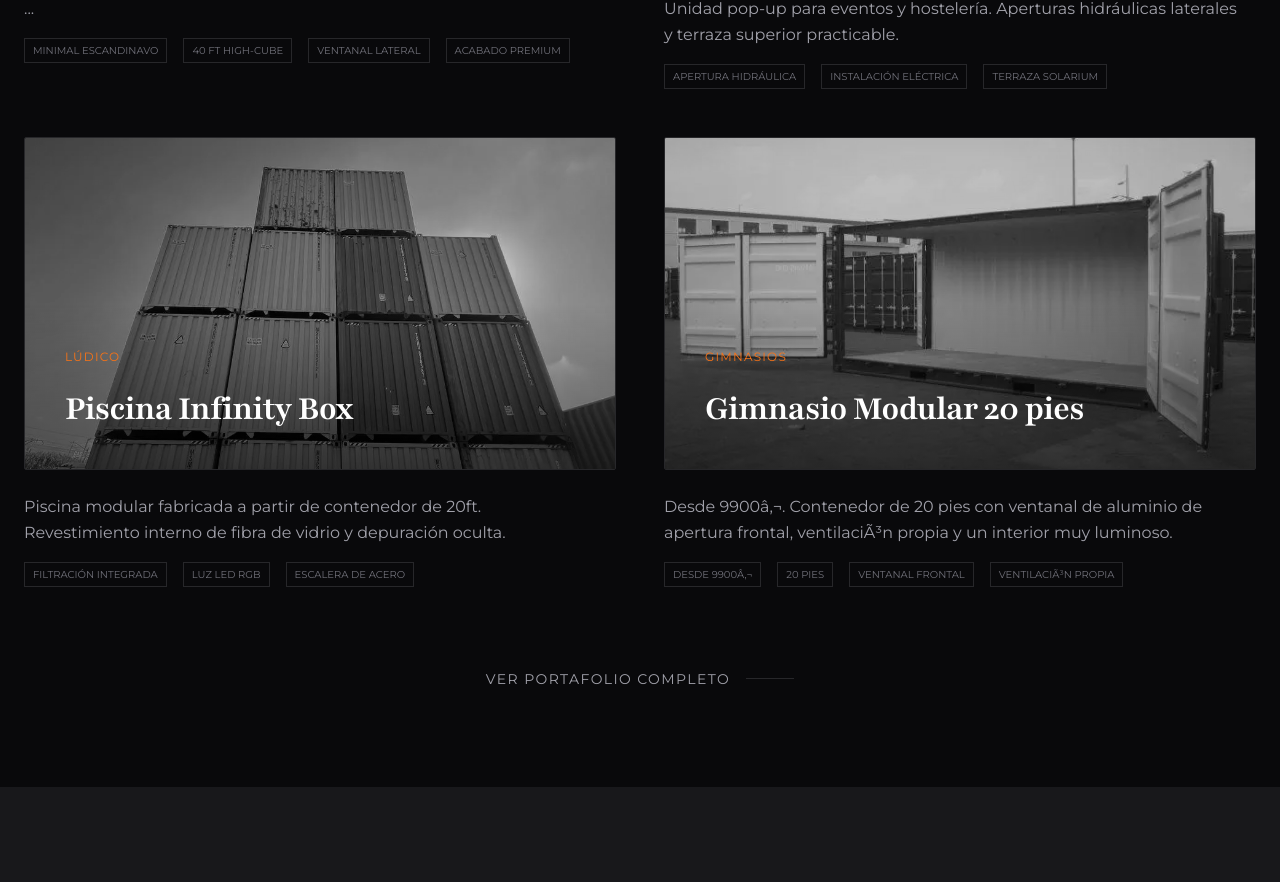
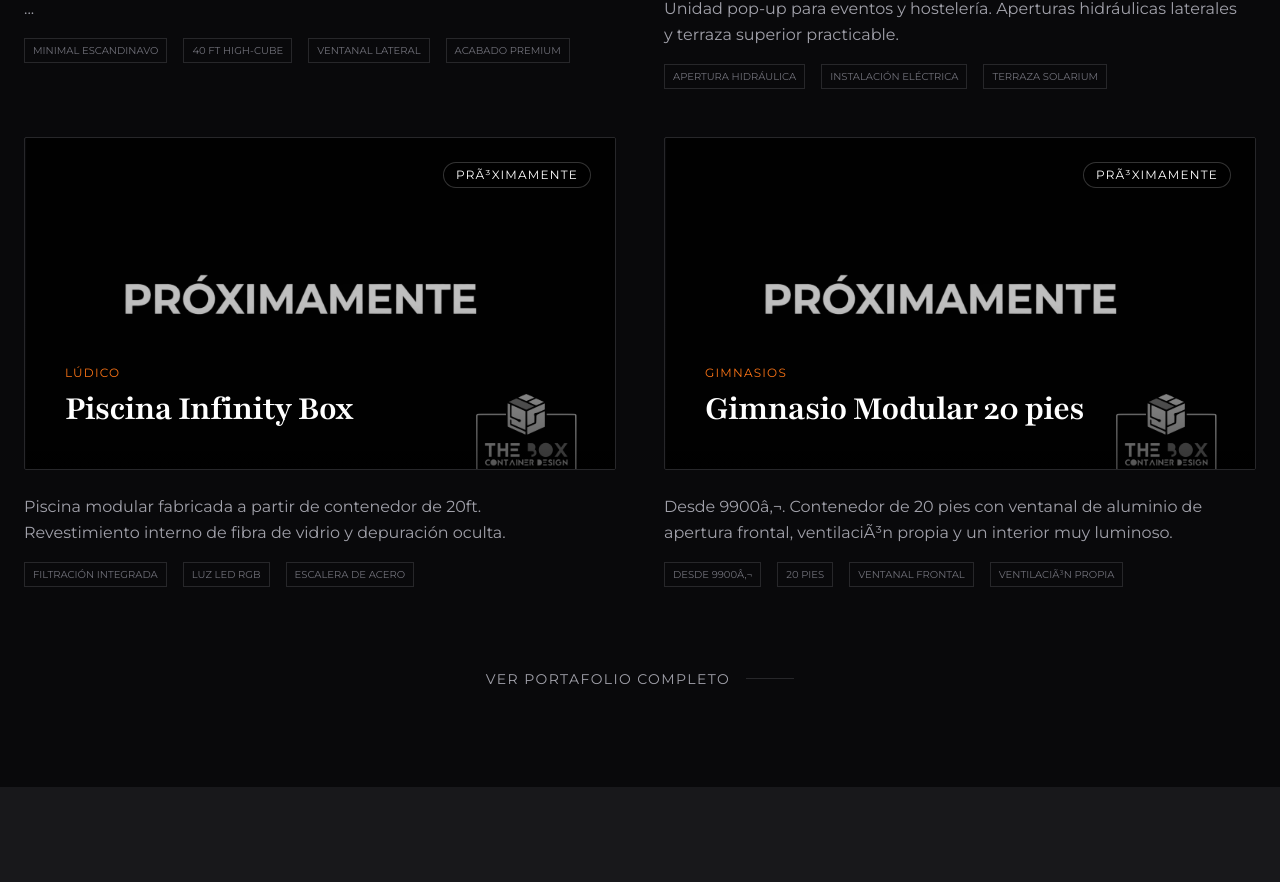
Before and after one commit to Doktek11/sote, a React (Vite) app: page / in a window 1280 px wide. Shown: the part 2739-3621 px from the top of the page. Built offline with nearby package versions, Linux system fonts and the light colour scheme; a web font is replaced by a local one.

Commit message:
chore: close studio urls and add coming soon

```diff
--- a/App.tsx
+++ b/App.tsx
@@ -3,6 +3,7 @@ import { Navbar } from './components/Navbar';
 import { Hero } from './components/sections/Hero';
 import { Footer } from './components/Footer';
 import { portfolioContenedoresCasaPath } from './components/sections/PortfolioContenedoresCasaPage';
+import { ComingSoonPage } from './components/sections/ComingSoonPage';
 
 import { STUDIO_ROUTES } from './components/sections/studioRoutes';
 
@@ -109,6 +110,19 @@ function App() {
   const blogArticle = BLOG_ARTICLE_ROUTES[normalizedPath];
 
   const studioDetail = STUDIO_ROUTES[normalizedPath];
+  const temporarilyClosedPages: Record<string, { title: string; description: string }> = {
+    '/estudio/piscina-infinity-box-contenedor': {
+      title: 'Piscina Infinity Box de contenedor',
+      description:
+        'Esta secciÃ³n estÃ¡ en actualizaciÃ³n. Estamos preparando nuevos materiales y detalles tÃ©cnicos.',
+    },
+    '/estudio/gimnasio-contenedor-20-pies': {
+      title: 'Gimnasio en contenedor de 20 pies',
+      description:
+        'Esta secciÃ³n estÃ¡ en actualizaciÃ³n. Muy pronto publicaremos fotos y especificaciones completas.',
+    },
+  };
+  const temporarilyClosed = temporarilyClosedPages[normalizedPath];
 
   useEffect(() => {
     if (
@@ -178,6 +192,12 @@ function App() {
           <Suspense fallback={null}>
             <PortfolioContenedoresCasaPageLazy />
           </Suspense>
+        ) : temporarilyClosed ? (
+          <ComingSoonPage
+            title={temporarilyClosed.title}
+            description={temporarilyClosed.description}
+            canonicalPath={normalizedPath}
+          />
         ) : studioDetail ? (
           <Suspense fallback={null}>
             <StudioProductPage {...studioDetail} />
--- /dev/null
+++ b/components/sections/ComingSoonPage.tsx
@@ -0,0 +1,72 @@
+import React, { useEffect } from 'react';
+import { canonicalForPath } from '../../seo';
+
+type ComingSoonPageProps = {
+  title: string;
+  description: string;
+  canonicalPath: string;
+};
+
+const upsertMeta = (name: string, content: string) => {
+  let meta = document.querySelector(`meta[name="${name}"]`) as HTMLMetaElement | null;
+  if (!meta) {
+    meta = document.createElement('meta');
+    meta.setAttribute('name', name);
+    document.head.appendChild(meta);
+  }
+  meta.setAttribute('content', content);
+};
+
+const upsertCanonical = (href: string) => {
+  let link = document.querySelector('link[rel="canonical"]') as HTMLLinkElement | null;
+  if (!link) {
+    link = document.createElement('link');
+    link.setAttribute('rel', 'canonical');
+    document.head.appendChild(link);
+  }
+  link.setAttribute('href', href);
+};
+
+export const ComingSoonPage: React.FC<ComingSoonPageProps> = ({
+  title,
+  description,
+  canonicalPath,
+}) => {
+  useEffect(() => {
+    const previousTitle = document.title;
+    const previousDescription =
+      document.querySelector('meta[name="description"]')?.getAttribute('content') ?? '';
+    const previousCanonical =
+      document.querySelector('link[rel="canonical"]')?.getAttribute('href') ?? '';
+
+    document.title = `${title} | PrÃ³ximamente | The Box`;
+    upsertMeta('description', description);
+    upsertCanonical(canonicalForPath(canonicalPath));
+
+    return () => {
+      document.title = previousTitle;
+      upsertMeta('description', previousDescription);
+      if (previousCanonical) upsertCanonical(previousCanonical);
+    };
+  }, [title, description, canonicalPath]);
+
+  return (
+    <section className="bg-zinc-950 text-zinc-100 pt-32 pb-20">
+      <div className="container mx-auto px-6">
+        <div className="max-w-3xl">
+          <p className="font-mono text-orange-500 text-xs uppercase tracking-[0.3em]">PrÃ³ximamente</p>
+          <h1 className="mt-4 text-4xl md:text-6xl font-bold tracking-tight">{title}</h1>
+          <p className="mt-6 text-zinc-300 leading-relaxed">{description}</p>
+        </div>
+        <div className="mt-10 overflow-hidden rounded-sm border border-zinc-800">
+          <img
+            src="/proximamentetbcd.webp"
+            alt={`PrÃ³ximamente: ${title}`}
+            className="w-full h-[420px] object-cover"
+            loading="eager"
+          />
+        </div>
+      </div>
+    </section>
+  );
+};
--- a/components/sections/DesignStudio.tsx
+++ b/components/sections/DesignStudio.tsx
@@ -12,6 +12,7 @@ type StudioCard = {
   imageUrl: string;
   features: string[];
   href: string;
+  isAvailable?: boolean;
 };
 
 const STUDIO_PRODUCTS: StudioCard[] = [
@@ -23,15 +24,19 @@ const STUDIO_PRODUCTS: StudioCard[] = [
     imageUrl: '/casacontenedor-40pies-disenofinal.webp', // <-- reemplaza aquÃ­ si hace falta
     features: ['Minimal escandinavo', '40 ft high-cube', 'Ventanal lateral', 'Acabado premium'],
     href: '/estudio/residencia-minimalista-contenedor',
+    isAvailable: true,
   },
   {
     ...TRANSFORMATIONS[1],
     imageUrl: '/contenedorbar-20pies-nuevo.webp',
     href: '/estudio/bar-lounge-contenedor-eventos',
+    isAvailable: true,
   },
   {
     ...TRANSFORMATIONS[2],
+    imageUrl: '/proximamentetbcd.webp',
     href: '/estudio/piscina-infinity-box-contenedor',
+    isAvailable: false,
   },
   {
     id: 't4',
@@ -39,9 +44,10 @@ const STUDIO_PRODUCTS: StudioCard[] = [
     category: 'Gimnasios',
     description:
       'Desde 9900â‚¬. Contenedor de 20 pies con ventanal de aluminio de apertura frontal, ventilaciÃ³n propia y un interior muy luminoso.',
-    imageUrl: '/contenedorabierto-real-20pies-nuevo.webp',
+    imageUrl: '/proximamentetbcd.webp',
     features: ['Desde 9900â‚¬', '20 pies', 'Ventanal frontal', 'VentilaciÃ³n propia'],
     href: '/estudio/gimnasio-contenedor-20-pies',
+    isAvailable: false,
   },
 ];
 
@@ -68,6 +74,7 @@ export const DesignStudio: React.FC = () => {
               viewport={{ once: true }}
               className="relative group"
             >
+              {project.isAvailable ? (
                 <a href={project.href} className="block" aria-label={`Ver ${project.title}`}>
                   <div className="relative aspect-[16/9] overflow-hidden rounded-sm border border-zinc-800">
                     <img
@@ -95,6 +102,31 @@ export const DesignStudio: React.FC = () => {
                     </div>
                   </div>
                 </a>
+              ) : (
+                <div
+                  className="block cursor-not-allowed"
+                  aria-label={`PrÃ³ximamente ${project.title}`}
+                  role="link"
+                  aria-disabled="true"
+                >
+                  <div className="relative aspect-[16/9] overflow-hidden rounded-sm border border-zinc-800">
+                    <img
+                      src={project.imageUrl}
+                      alt={`PrÃ³ximamente: ${project.title}`}
+                      className="w-full h-full object-cover grayscale brightness-75"
+                      loading="lazy"
+                    />
+                    <div className="absolute inset-0 bg-gradient-to-t from-black/80 via-transparent to-transparent opacity-70"></div>
+                    <div className="absolute top-6 right-6 rounded-full border border-white/20 bg-black/40 px-3 py-1 text-xs font-mono uppercase tracking-widest text-white">
+                      PrÃ³ximamente
+                    </div>
+                    <div className="absolute bottom-10 left-10 right-10">
+                      <span className="font-mono text-orange-500 text-xs mb-2 block uppercase tracking-widest">{project.category}</span>
+                      <h3 className="text-3xl md:text-4xl font-bold text-white tracking-tight">{project.title}</h3>
+                    </div>
+                  </div>
+                </div>
+              )}
 
               <div className="mt-6 max-w-xl">
                 <p className="text-zinc-400 leading-relaxed font-light">{project.description}</p>
--- a/components/sections/PortfolioContenedoresCasaPage.tsx
+++ b/components/sections/PortfolioContenedoresCasaPage.tsx
@@ -9,6 +9,7 @@ type PortfolioFamily = {
   description: string;
   imageUrl: string;
   href: string;
+  isAvailable?: boolean;
 };
 
 const SEO_TITLE = 'Portfolio de contenedores casa | Diseños y transformaciones | The Box Container Design';
@@ -45,6 +46,7 @@ const PORTFOLIO_FAMILIES: PortfolioFamily[] = [
       'Casa contenedor premium con diseño minimalista, distribución flexible y acabados de alta gama para proyecto residencial a medida.',
     imageUrl: '/casacontenedor-40pies-disenofinal.webp',
     href: '/estudio/residencia-minimalista-contenedor',
+    isAvailable: true,
   },
   {
     id: 'p2',
@@ -54,6 +56,7 @@ const PORTFOLIO_FAMILIES: PortfolioFamily[] = [
       'Contenedor transformado para hostelería y eventos, con aperturas comerciales y configuración adaptable para pop-ups y activaciones.',
     imageUrl: '/contenedorbar-20pies-nuevo.webp',
     href: '/estudio/bar-lounge-contenedor-eventos',
+    isAvailable: true,
   },
   {
     id: 'p3',
@@ -61,8 +64,9 @@ const PORTFOLIO_FAMILIES: PortfolioFamily[] = [
     category: 'Solución lúdica exterior',
     description:
       'Piscina modular sobre contenedor marítimo, pensada para instalación rápida en vivienda, hotel o espacio turístico.',
-    imageUrl: '/montañacontenedores2.webp',
+    imageUrl: '/proximamentetbcd.webp',
     href: '/estudio/piscina-infinity-box-contenedor',
+    isAvailable: false,
   },
   {
     id: 'p4',
@@ -70,8 +74,9 @@ const PORTFOLIO_FAMILIES: PortfolioFamily[] = [
     category: 'Fitness modular',
     description:
       'Formato compacto desde 20 pies con ventanal frontal de aluminio, ventilación integrada y espacio interior luminoso.',
-    imageUrl: '/contenedorabierto-real-20pies-nuevo.webp',
+    imageUrl: '/proximamentetbcd.webp',
     href: '/estudio/gimnasio-contenedor-20-pies',
+    isAvailable: false,
   },
 ];
 
@@ -115,6 +120,7 @@ export const PortfolioContenedoresCasaPage: React.FC = () => {
         <div className="grid grid-cols-1 md:grid-cols-2 gap-8 md:gap-10">
           {PORTFOLIO_FAMILIES.map((family) => (
             <article key={family.id} className="group border border-zinc-800 bg-zinc-900/40 overflow-hidden">
+              {family.isAvailable ? (
                 <a href={family.href} className="block" aria-label={`Ver detalle de ${family.title}`}>
                   <div className="relative aspect-[16/9] overflow-hidden">
                     <img
@@ -135,6 +141,31 @@ export const PortfolioContenedoresCasaPage: React.FC = () => {
                     <p className="mt-4 text-zinc-400 leading-relaxed">{family.description}</p>
                   </div>
                 </a>
+              ) : (
+                <div className="block cursor-not-allowed" role="link" aria-disabled="true" aria-label={`PrÃ³ximamente ${family.title}`}>
+                  <div className="relative aspect-[16/9] overflow-hidden">
+                    <img
+                      src={family.imageUrl}
+                      alt={`PrÃ³ximamente: ${family.title}`}
+                      className="h-full w-full object-cover grayscale brightness-75"
+                      loading="lazy"
+                    />
+                    <div className="absolute inset-0 bg-gradient-to-t from-black/80 via-black/10 to-transparent" />
+                    <div className="absolute top-4 right-4 rounded-full border border-white/20 bg-black/40 px-3 py-1 text-xs font-mono uppercase tracking-widest text-white">
+                      PrÃ³ximamente
+                    </div>
+                  </div>
+
+                  <div className="p-6 md:p-8">
+                    <span className="font-mono text-[11px] uppercase tracking-[0.2em] text-orange-500">{family.category}</span>
+                    <div className="mt-3 flex items-start justify-between gap-4">
+                      <h2 className="text-2xl md:text-3xl font-semibold text-white tracking-tight">{family.title}</h2>
+                      <ArrowUpRight className="h-5 w-5 text-zinc-700" />
+                    </div>
+                    <p className="mt-4 text-zinc-400 leading-relaxed">{family.description}</p>
+                  </div>
+                </div>
+              )}
             </article>
           ))}
         </div>
```
Lines whose indentation alone changed are shown as unchanged.
